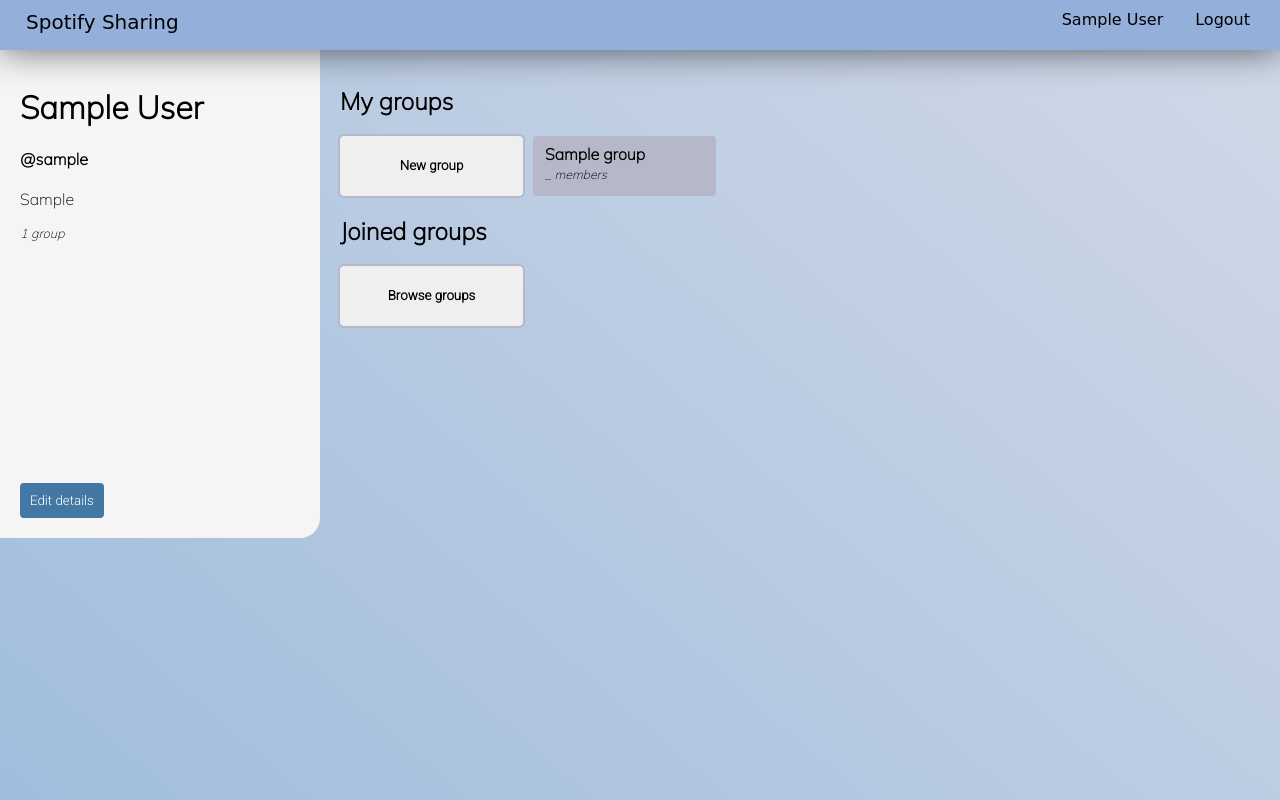
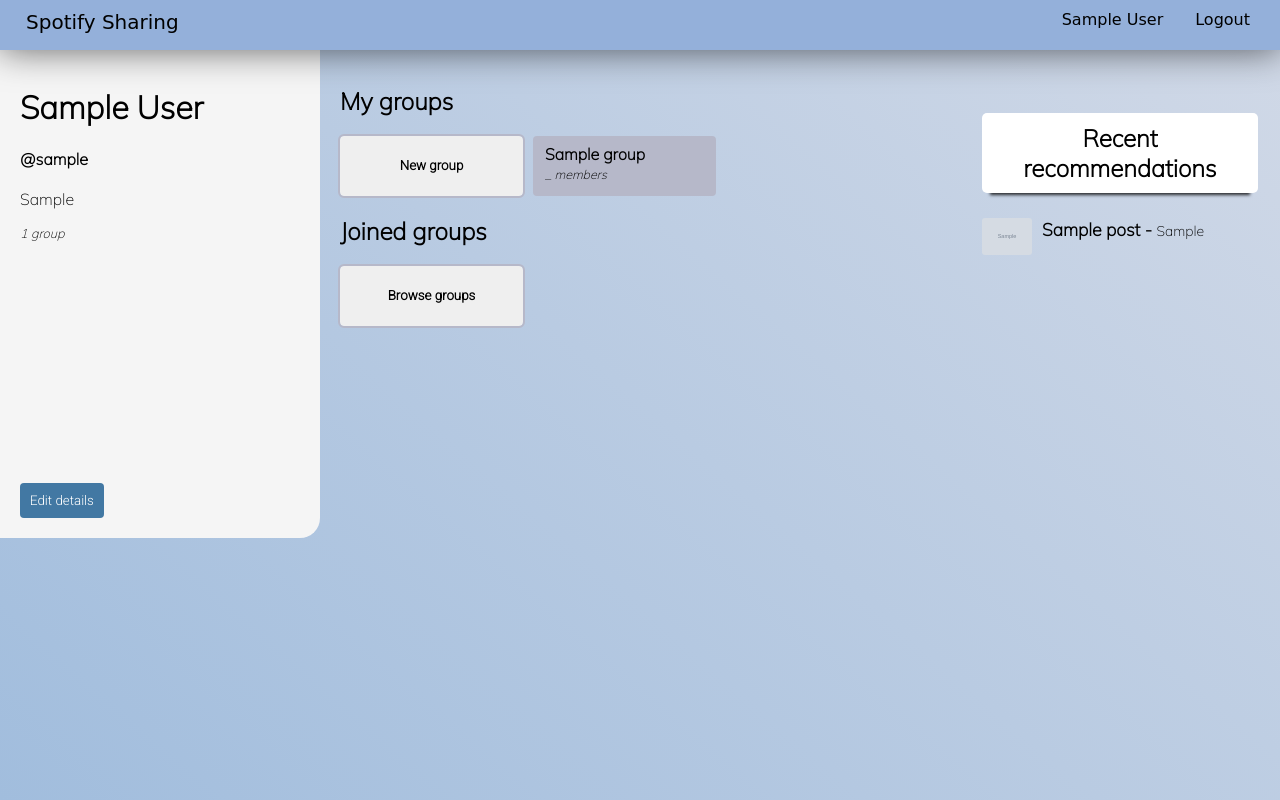
Before and after one commit to cwayr/spotify-sharing, a Flask app: page /user/1 in a window 1280 px wide. Run offline with Flask 2, Linux system fonts and the light colour scheme; a user stored in the database is signed in; tables that the repository leaves empty hold one stand-in row (values such as "Sample post"); grey boxes marked "Sample" are stand-in pictures; some libraries are stand-ins or nearby versions; some web fonts are replaced.

Commit message:
display recent recommendations on user page

```diff
--- a/app.py
+++ b/app.py
@@ -22,7 +22,6 @@
 login_manager.init_app(app)
 
 connect_db(app)
-db.drop_all()
 db.create_all()
 
 app.register_blueprint(landing_routes)
--- a/routes/user_routes.py
+++ b/routes/user_routes.py
@@ -1,6 +1,6 @@
 from flask import Blueprint, render_template, redirect
 from flask_login import login_required
-from models import db, User, Group, UserGroup
+from models import db, User, Group, UserGroup, Post
 from forms import GroupForm, EditUserForm
 
 user_routes = Blueprint("user_routes", __name__, static_folder="../static", template_folder="../templates/user_page")
@@ -20,8 +20,9 @@
     users_groups = UserGroup.query.filter_by(user_id=user_id).all()
     joined_group_ids = [group.group_id for group in users_groups]
     joined_groups = Group.query.filter(Group.admin_id != user_id).filter(Group.id.in_(joined_group_ids)).all()
+    recently_recommended = Post.query.filter(Post.user_id == user_id, Post.s_name != None).limit(5)
 
-    return render_template("user-page.html", user=user, created_groups=created_groups, joined_groups=joined_groups)
+    return render_template("user-page.html", user=user, created_groups=created_groups, joined_groups=joined_groups, recently_recommended=recently_recommended)
 
 
 @user_routes.route("/user/<int:user_id>/edit", methods=["GET", "POST"])
--- a/static/user.css
+++ b/static/user.css
@@ -95,3 +95,57 @@
   border: none;
   border-radius: 4px;
 }
+
+/* right */
+
+.recently-recommended {
+  height: 60%;
+  margin-top: 25px;
+  padding: 22px;
+}
+
+.recently-recommended h2 {
+  background-color: #fff;
+  text-align: center;
+  padding: 10px;
+  border-radius: 5px;
+  -webkit-box-shadow: 0 10px 3px -8px rgba(0, 0, 0, 0.8);
+  -moz-box-shadow: 0 10px 3px -8px rgba(0, 0, 0, 0.8);
+  box-shadow: 0 10px 3px -8px rgba(0, 0, 0, 0.8);
+}
+
+.recently-recommended-feed {
+  display: flex;
+  flex-direction: column;
+  align-items: flex-end;
+  height: 60vh;
+}
+
+.recently-recommended-feed .recommendation {
+  display: grid;
+  grid-template-columns: 60px 1fr;
+  width: 100%;
+  margin: 5px 0 5px 0;
+}
+
+.recently-recommended-feed h4 {
+  display: inline;
+  vertical-align: top;
+  font-size: 1.1em;
+  font-weight: bold;
+  font-style: normal;
+  margin: 0;
+  padding: 0;
+  word-wrap: normal;
+}
+
+.recently-recommended-feed img {
+  display: inline;
+  width: 50px;
+  border-radius: 3px;
+}
+
+.rec-info .rec-artist {
+  font-size: 0.8em;
+  font-weight: normal;
+}
--- a/templates/user_page/user-page.html
+++ b/templates/user_page/user-page.html
@@ -48,4 +48,28 @@
     </div>
   </div>
 </div>
+<div class="right">
+  <div class="recently-recommended">
+    <h2>Recent recommendations</h2>
+    <div class="recently-recommended-feed">
+      {% for song in recently_recommended %}
+      <div class="recommendation">
+        <div class="rec-image">
+          <a href="{{ song.s_link }}" target="_blank"
+            ><img src="{{ song.s_image }}" alt="{{ song.s_name }} album image"
+          /></a>
+        </div>
+        <div class="rec-info">
+          <a href="{{ song.s_link }}" target="_blank"
+            ><h4>
+              {{ song.s_name }} <b>-</b>
+              <span class="rec-artist">{{ song.s_artist }}</span>
+            </h4></a
+          >
+        </div>
+      </div>
+      {% endfor %}
+    </div>
+  </div>
+</div>
 {% endblock %}
```
Also changed, not shown: tests/test_user_routes.py (+8 -1 lines).
